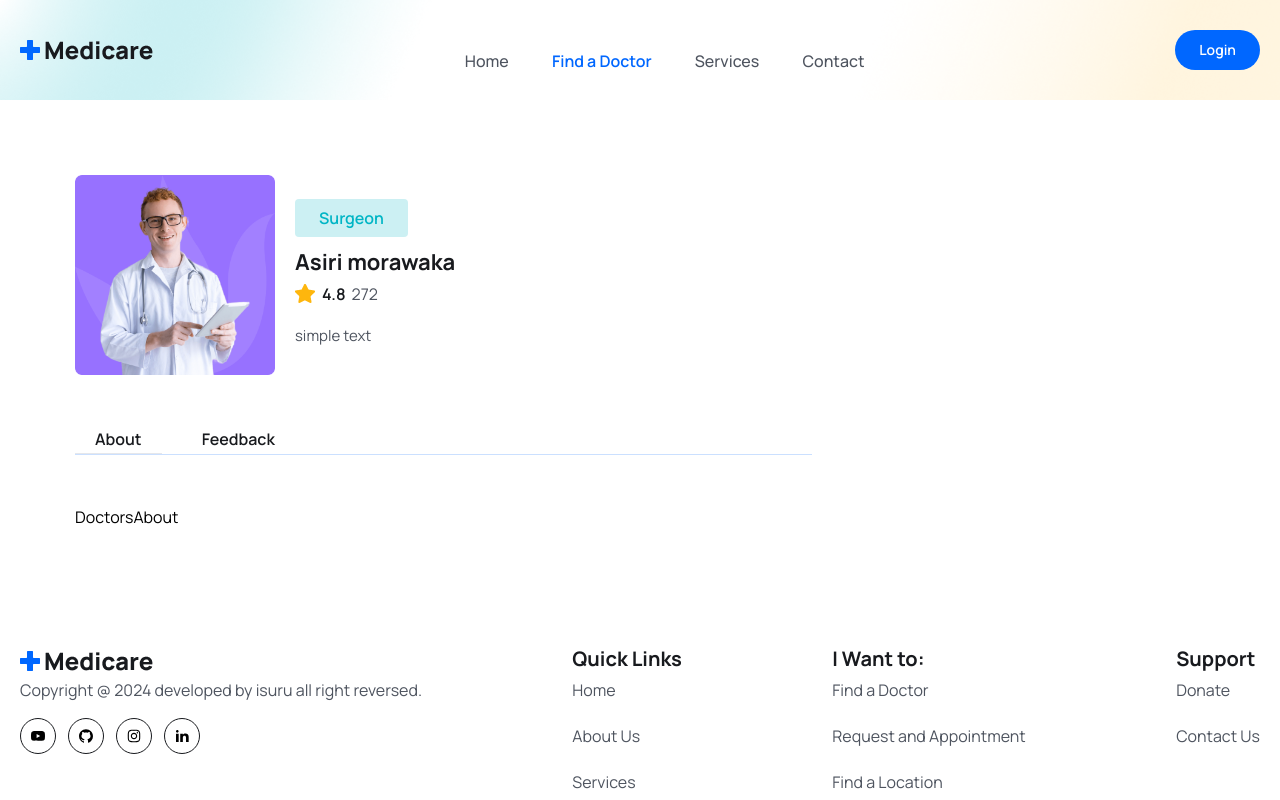
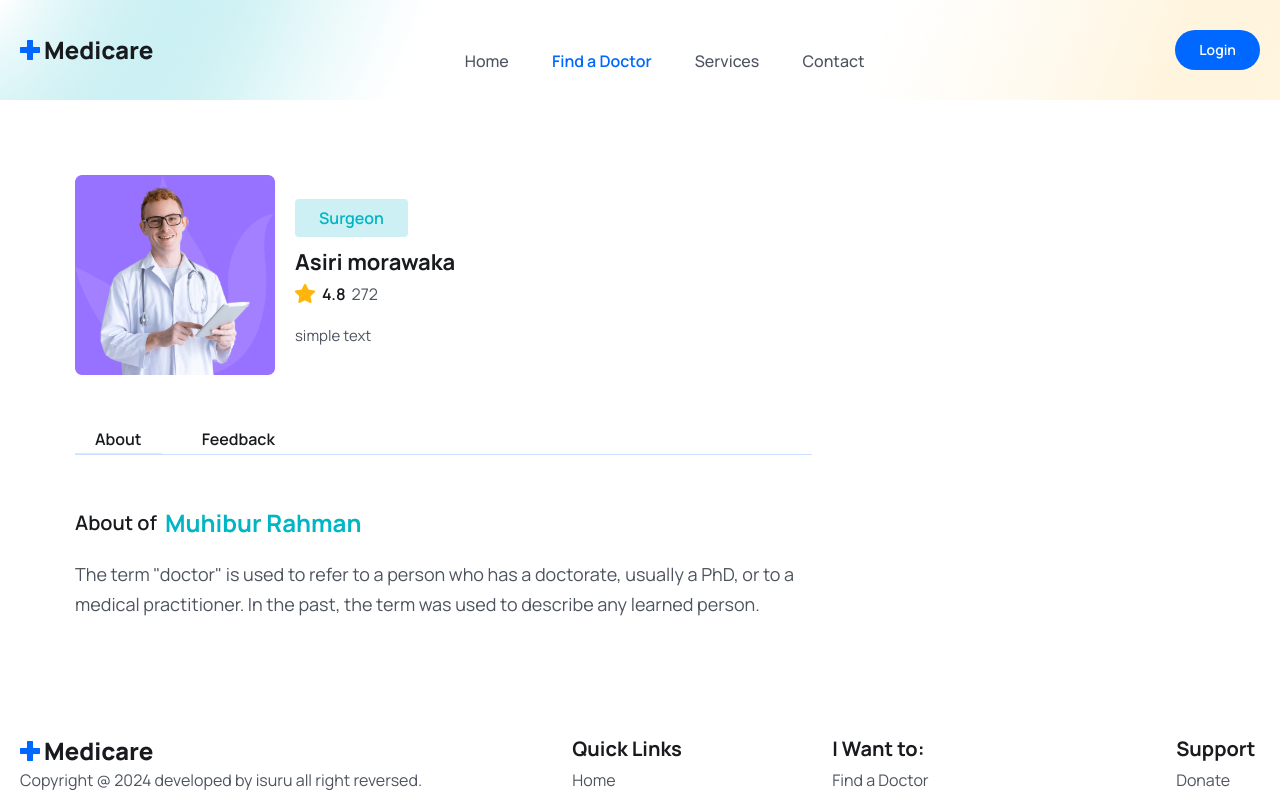
Before and after one commit to Isurulak1/Doctor_apoiment_bookingapp, a React (Vite) app in the folder frontend/: page /doctors/1 in a window 1280 px wide. Shown: the top 800 px of the page. Built offline with nearby package versions, Linux system fonts and the light colour scheme.

Commit message:
Update DoctorsAbout.jsx

```diff
--- a/frontend/src/pages/Doctors/DoctorsAbout.jsx
+++ b/frontend/src/pages/Doctors/DoctorsAbout.jsx
@@ -2,7 +2,18 @@ import React from 'react'
 
 const DoctorsAbout = () => {
   return (
-    <div>DoctorsAbout</div>
+    <div>
+      <div>
+        <h3 className='text-[20px] leading-[30px] text-headingColor font-semibold flex items-center gap-2'>About of
+          <span className='text-irisBlueColor font-bold text-[24px] leading-9'>
+            Muhibur Rahman
+          </span>
+        </h3>
+        <p className='text_para'>
+        The term "doctor" is used to refer to a person who has a doctorate, usually a PhD, or to a medical practitioner. In the past, the term was used to describe any learned person.
+        </p>
+      </div>
+    </div>
   )
 }
 
```
